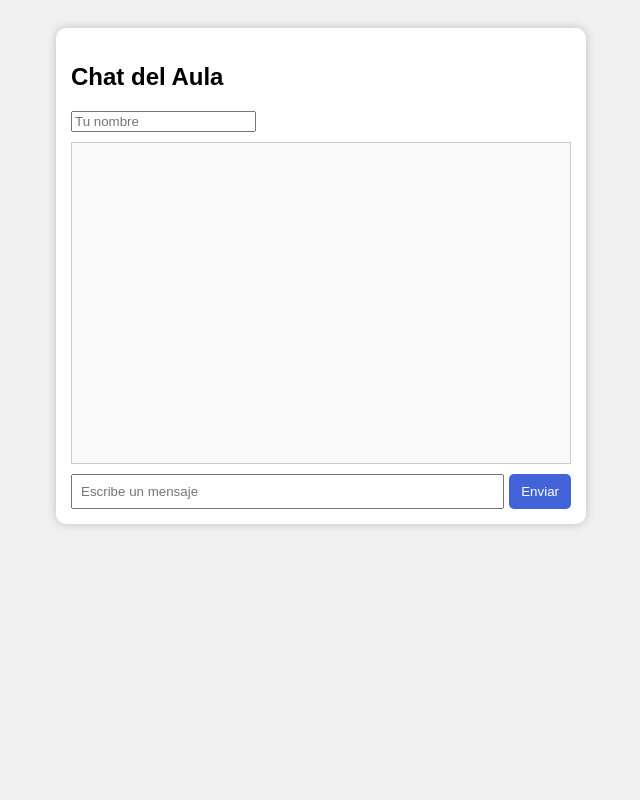
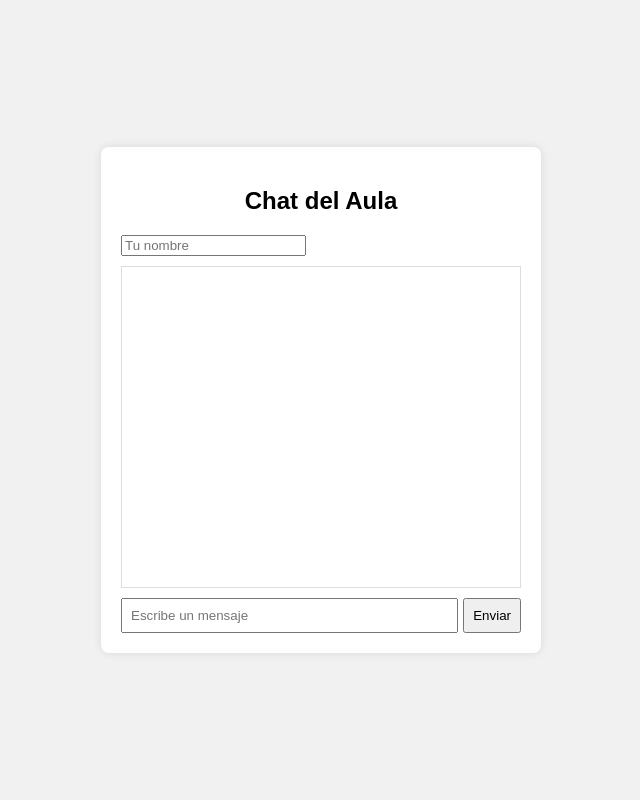
Before and after one commit to marcoscandeira62-sudo/chat-aula, a Flask app: page / in a window 1280 px wide. Shown: the whole page, without its empty margins (319-959 px from the left). Run offline with Flask 3, Linux system fonts and the light colour scheme; some libraries are stand-ins or nearby versions.

Commit message:
Refactor CSS styles for layout and appearance
Updated styles for body, chat, and messages sections. Adjusted background colors, padding, and box shadows.

```diff
--- a/static/style.css
+++ b/static/style.css
@@ -1,27 +1,32 @@
 body {
   font-family: Arial, sans-serif;
-  background: #f0f0f0;
+  background-color: #f1f1f1;
   display: flex;
   justify-content: center;
-  padding: 20px;
+  align-items: center;
+  height: 100vh;
+  margin: 0;
 }
 
 .chat {
   background: white;
-  padding: 15px;
-  border-radius: 10px;
+  border-radius: 8px;
+  box-shadow: 0 0 10px rgba(0,0,0,0.1);
+  padding: 20px;
   width: 100%;
-  max-width: 500px;
-  box-shadow: 0 0 10px rgba(0,0,0,0.2);
+  max-width: 400px;
+}
+
+h2 {
+  text-align: center;
 }
 
 #mensajes {
-  border: 1px solid #ccc;
   height: 300px;
-  overflow-y: scroll;
+  overflow-y: auto;
+  border: 1px solid #ddd;
+  margin: 10px 0;
   padding: 10px;
-  margin: 10px 0;
-  background: #fafafa;
 }
 
 .barra {
@@ -31,18 +36,9 @@ body {
 .barra input {
   flex: 1;
   padding: 8px;
+  margin-right: 5px;
 }
 
 .barra button {
-  padding: 8px 12px;
-  margin-left: 5px;
-  background-color: #4363d8;
-  color: white;
-  border: none;
-  cursor: pointer;
-  border-radius: 5px;
+  padding: 8px;
 }
-
-.barra button:hover {
-  background-color: #3650b3;
-}
```
